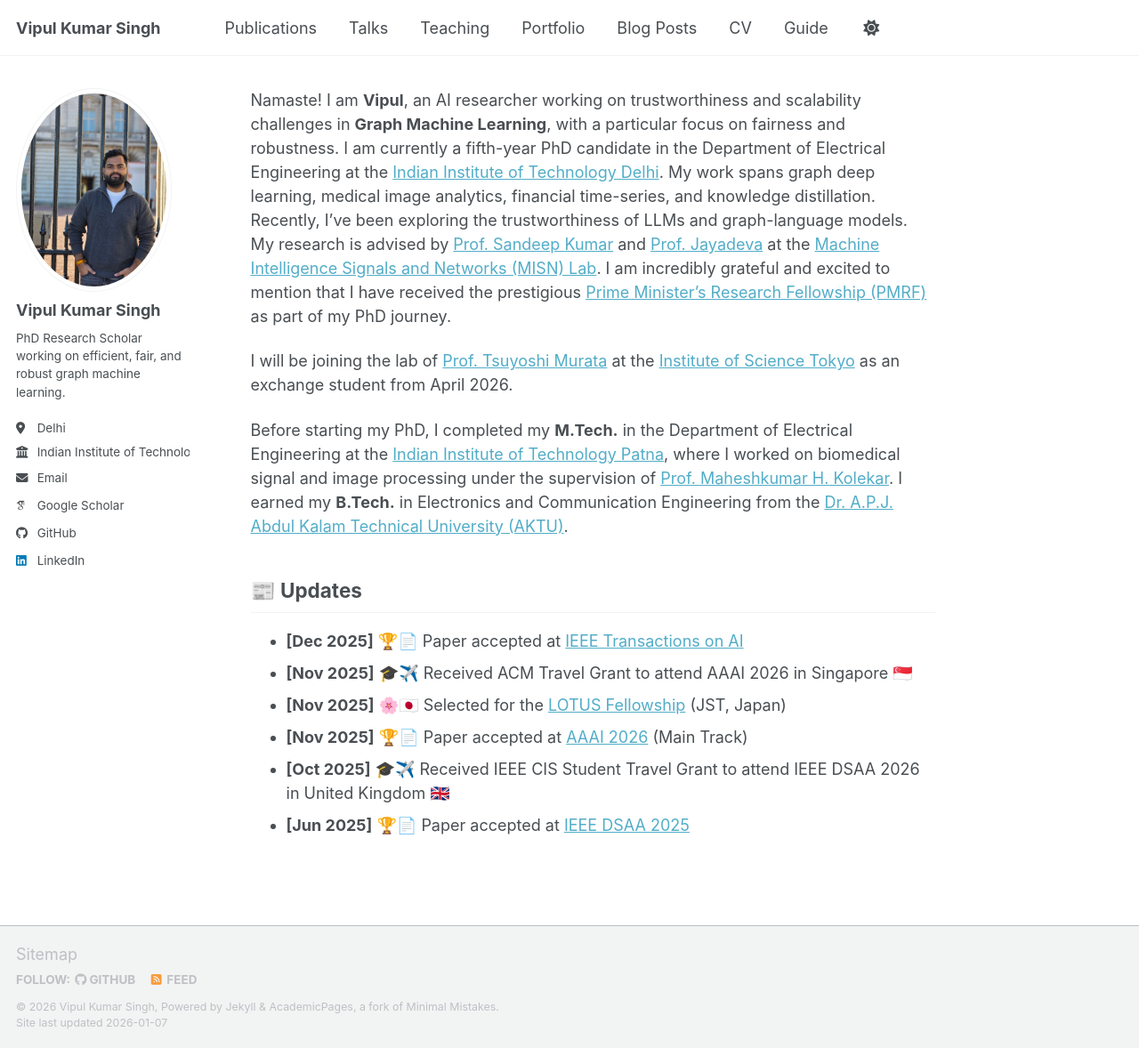
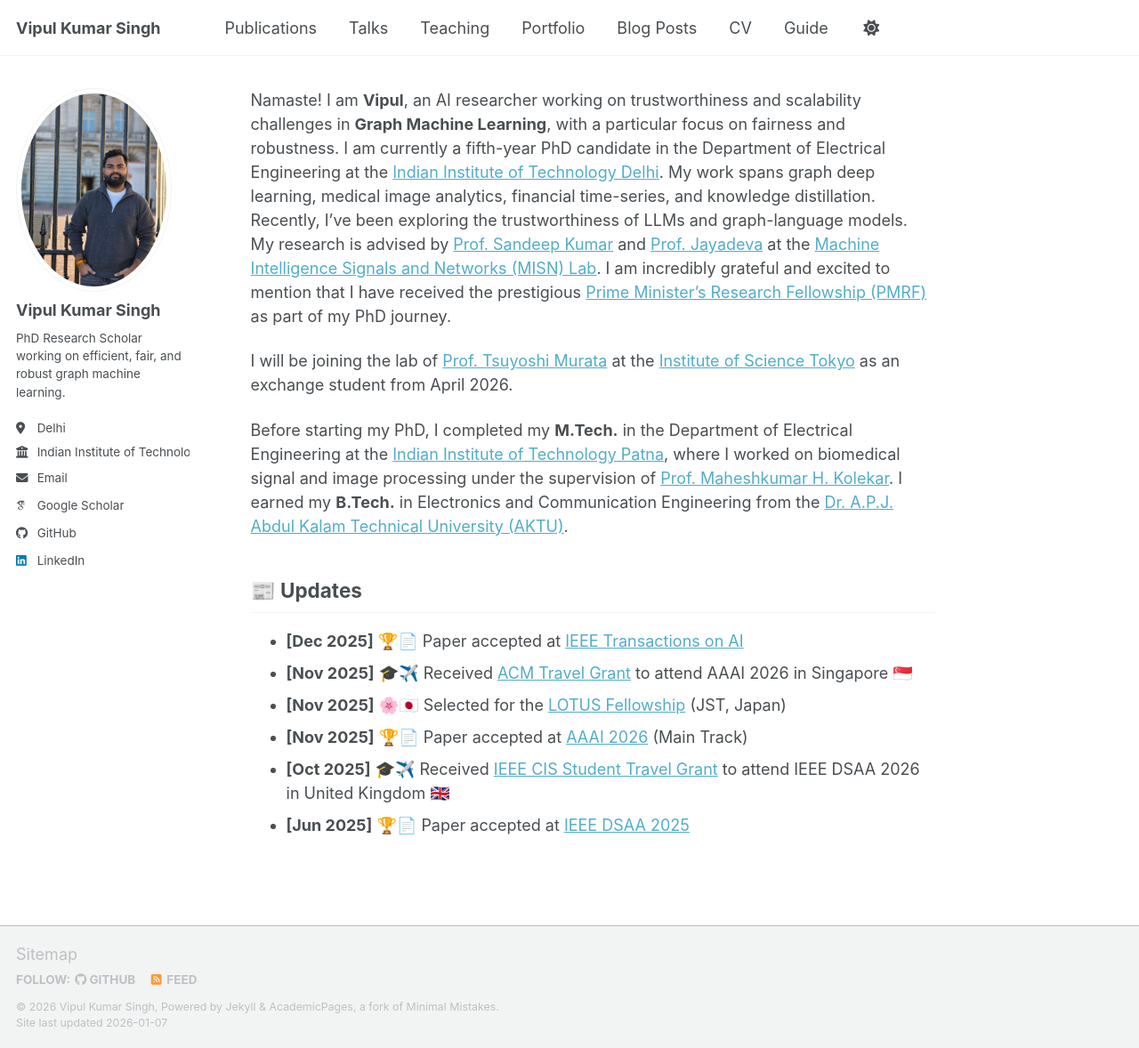
Before and after one commit to shashivipul/shashivipul.github.io, a Jekyll site: the page built from _pages/about.md, in a window 1280 px wide and 1178 px high. Shown: the whole window at 89% size. Built offline with Jekyll 4.4.1, drawn with Linux system fonts in a browser that asks for light colours; some web fonts are replaced; a script bundle is joined from its source files by our own code; library files that are not in the unit come from our copies; part of the change alters nothing that is shown.

```diff
--- a/_pages/about.md
+++ b/_pages/about.md
@@ -15,8 +15,8 @@ Before starting my PhD, I completed my **M.Tech.** in the Department of Electric
 
 ## 📰 Updates
 - **[Dec 2025]** 🏆📄 Paper accepted at [IEEE Transactions on AI](https://cis.ieee.org/publications/ieee-transactions-on-artificial-intelligence)
-- **[Nov 2025]** 🎓✈️ Received ACM Travel Grant to attend AAAI 2026 in Singapore 🇸🇬
+- **[Nov 2025]** 🎓✈️ Received [ACM Travel Grant](https://www.iarcs.org.in/activities/grants.php) to attend AAAI 2026 in Singapore 🇸🇬
 - **[Nov 2025]** 🌸🇯🇵 Selected for the [LOTUS Fellowship](https://www.jst.go.jp/program/india/en/) (JST, Japan)
 - **[Nov 2025]** 🏆📄 Paper accepted at [AAAI 2026](https://aaai.org/conference/aaai/aaai-26/) (Main Track)
-- **[Oct 2025]** 🎓✈️ Received IEEE CIS Student Travel Grant to attend IEEE DSAA 2026 in United Kingdom 🇬🇧
+- **[Oct 2025]** 🎓✈️ Received [IEEE CIS Student Travel Grant](https://cis.ieee.org/activities/membership-activities/travel-grants) to attend IEEE DSAA 2026 in United Kingdom 🇬🇧
 - **[Jun 2025]** 🏆📄 Paper accepted at [IEEE DSAA 2025](https://dsaa.ieee.org/2025/)
```
